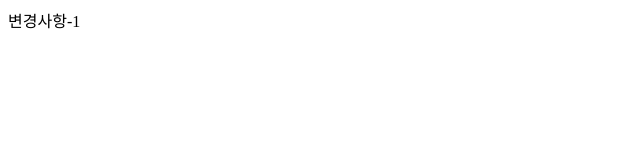
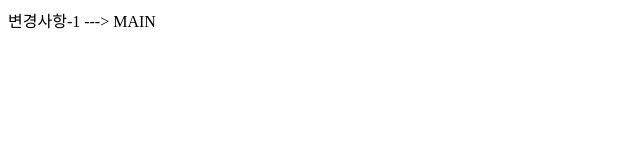
Before and after one commit to KimMuAng/git-practice, a plain HTML site: page index.html in a window 1280 px wide. Shown: the full height of the page, 0-640 px from the left. Drawn offline with Linux system fonts and the light colour scheme.

Commit message:
MAIN 페이지 생성

```diff
--- a/index.html
+++ b/index.html
@@ -7,6 +7,6 @@
     <title>와---!!</title>
 </head>
 <body>
-    변경사항-1
+    변경사항-1 ---> MAIN
 </body>
 </html>
```
